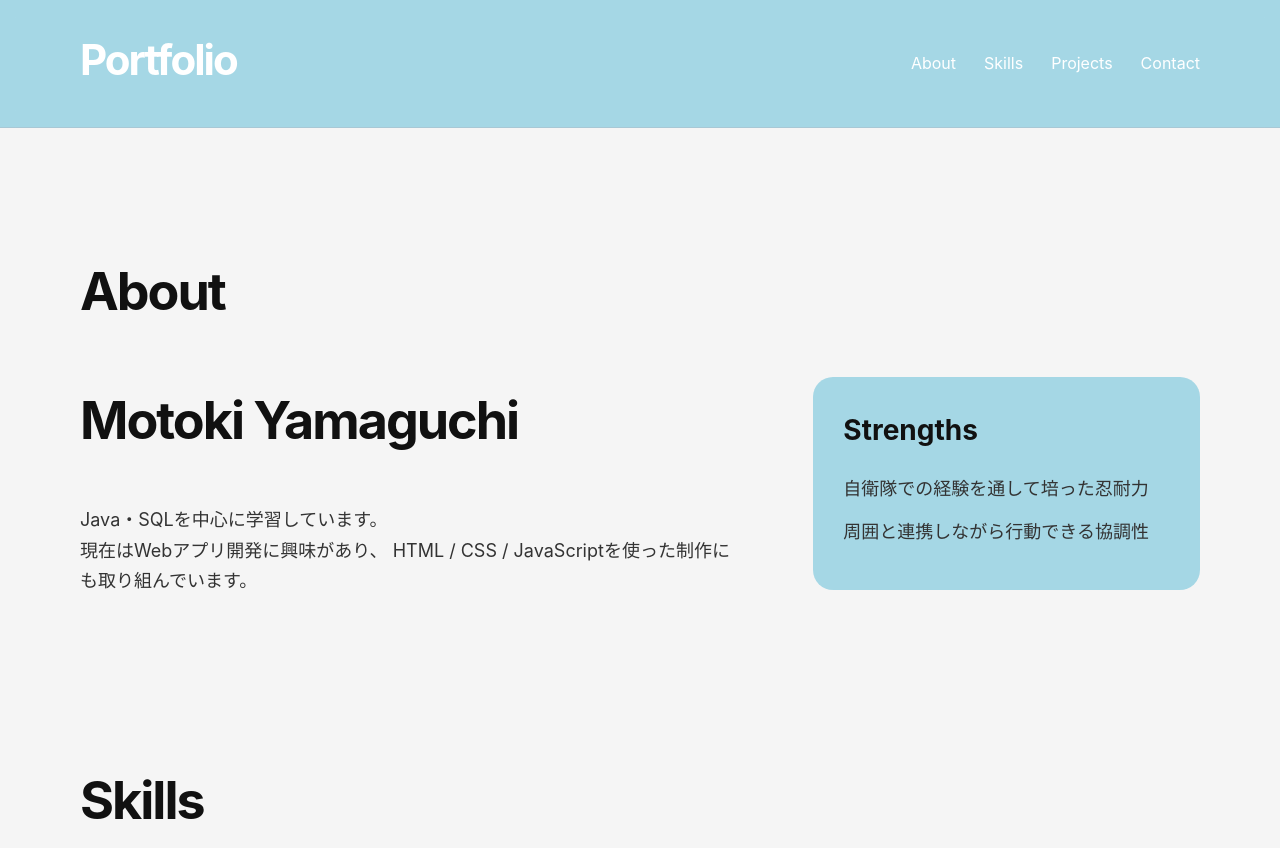
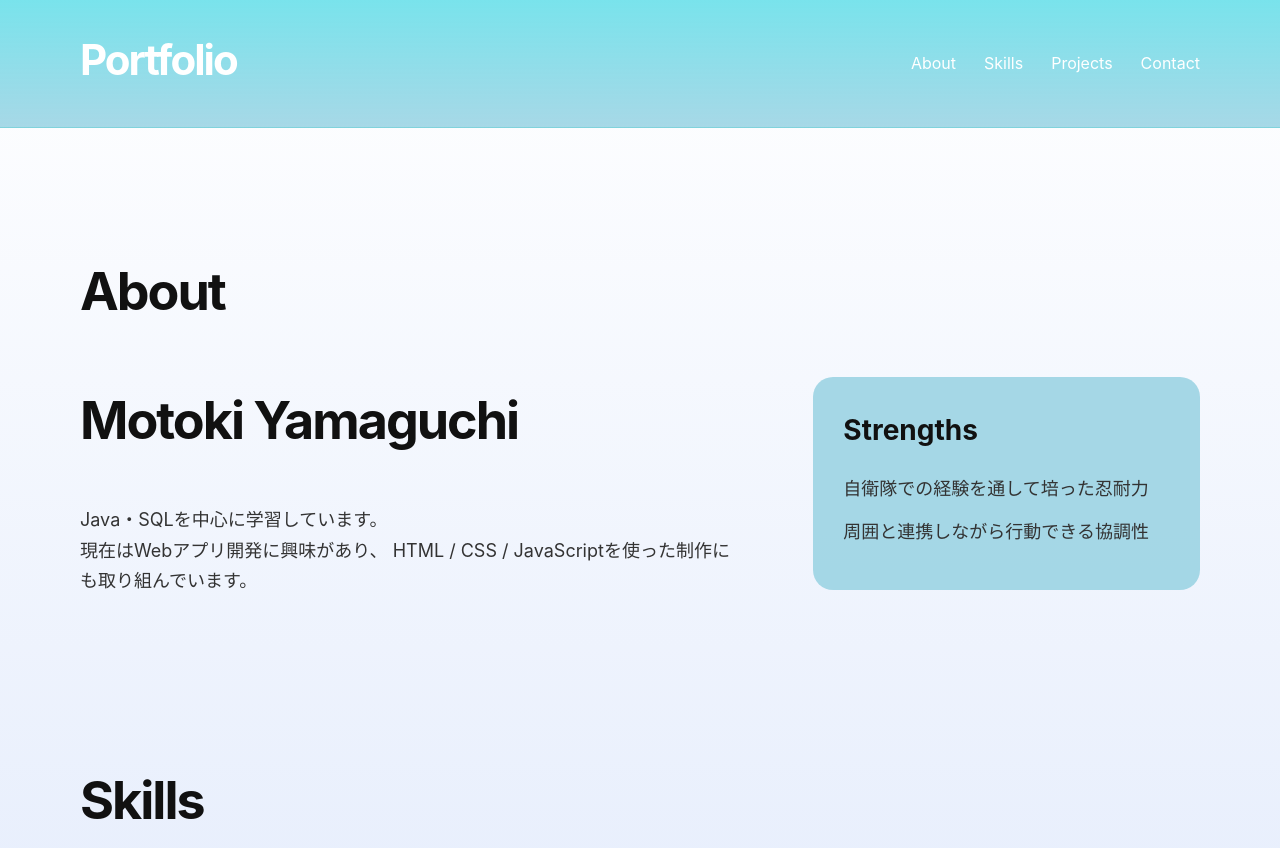
Before and after one commit to motokiyamaguchi1026-dev/my-portfolio, a plain HTML site: page index.html in a window 1280 px wide. Shown: the top 848 px of the page. Drawn offline with Linux system fonts and the light colour scheme.

Commit message:
背景をグラデーションに変更し、ヘッダーのスタイルを改善しました。

```diff
--- a/style.css
+++ b/style.css
@@ -9,7 +9,7 @@ html {
 }
 
 body {
-  background: #f5f5f5;
+  background: linear-gradient(180deg, #fff, #aec6f6);
   color: #111111;
   font-family: 'Inter', sans-serif;
   line-height: 1.7;
@@ -30,7 +30,8 @@ header {
   top: 0;
   z-index: 1000;
 
-  background: rgba(157, 212, 228, 0.9);
+  /* background: rgba(157, 212, 228, 0.9); */
+  background: linear-gradient(180deg, #79e3ec,rgba(157, 212, 228, 0.9));
   backdrop-filter: blur(10px);
 
   border-bottom: 1px solid rgba(198, 27, 27, 0.08);
```
